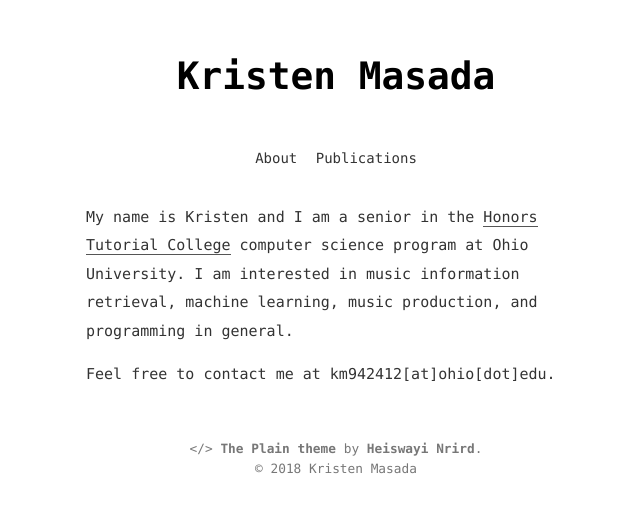
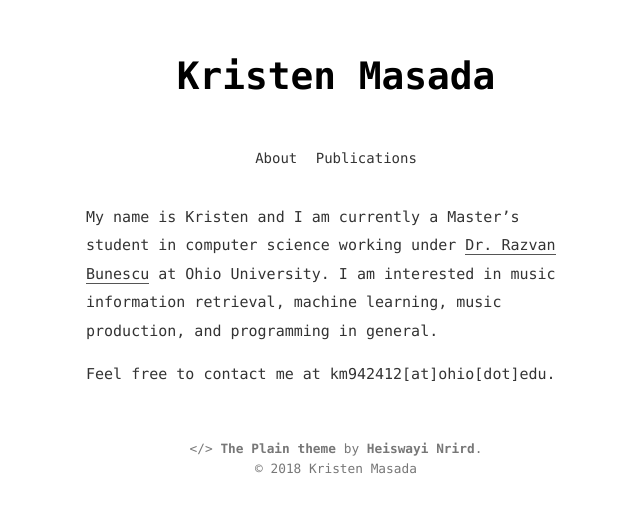
Before and after one commit to kristenmasada/kristenmasada.github.io, a Jekyll site: the page built from about.md, in a window 1280 px wide. Shown: the top 513 px of the page, without its empty margins (304-944 px from the left). Built offline with Jekyll 4.4.1, drawn with Linux system fonts in a browser that asks for light colours.

Commit message:
Updated 'About' page to reflect that I am a Master's student.

```diff
--- a/about.md
+++ b/about.md
@@ -3,6 +3,7 @@ layout: page
 title: About
 ---
 
-My name is Kristen and I am a senior in the [Honors Tutorial College](https://www.ohio.edu/honors/) computer science program at Ohio University. I am interested in music information retrieval, machine learning, music production, and programming in general.
+My name is Kristen and I am currently a Master's student in computer science working under [Dr. Razvan Bunescu](http://ace.cs.ohiou.edu/~razvan/) at Ohio University. I am interested in music information retrieval, machine learning, music production, and programming in general.
+
 
 Feel free to contact me at km942412[at]ohio[dot]edu.
```
Also changed, not shown: README.md.
